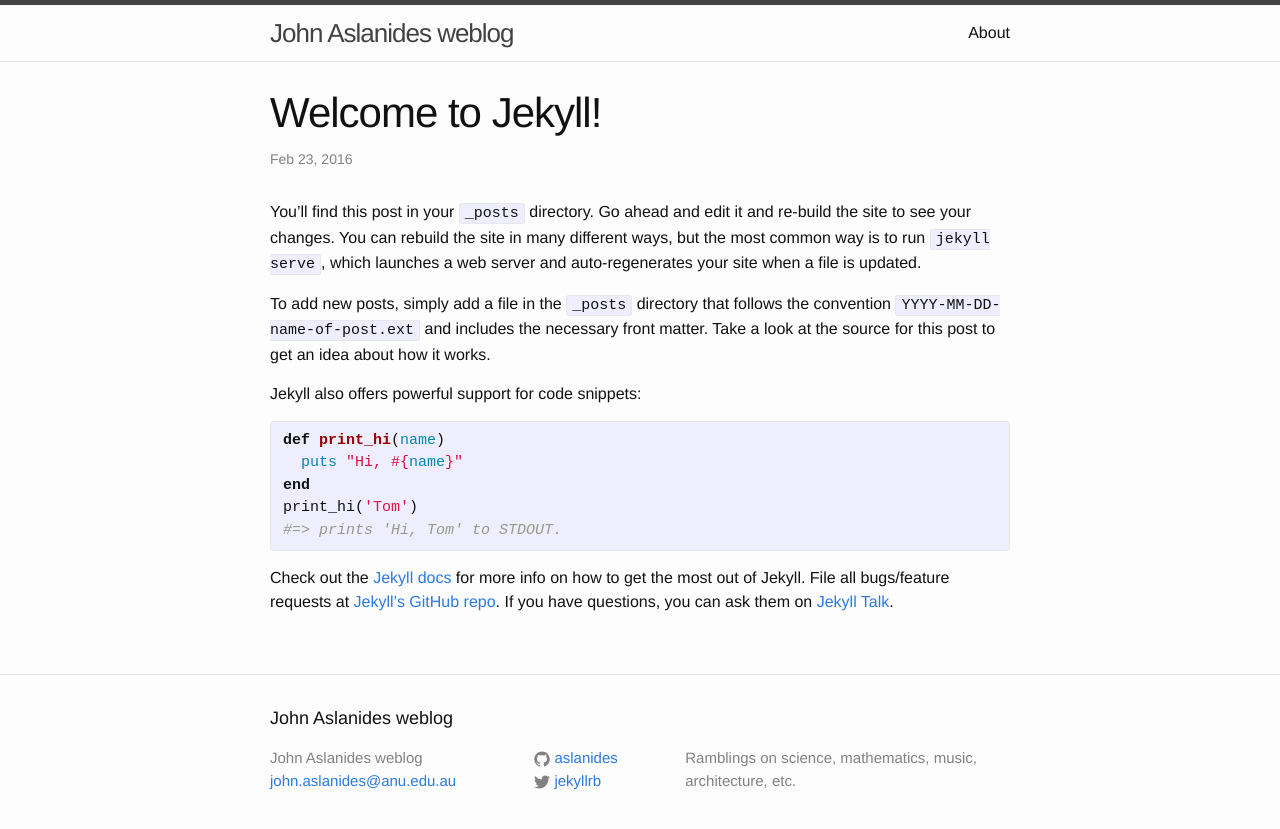
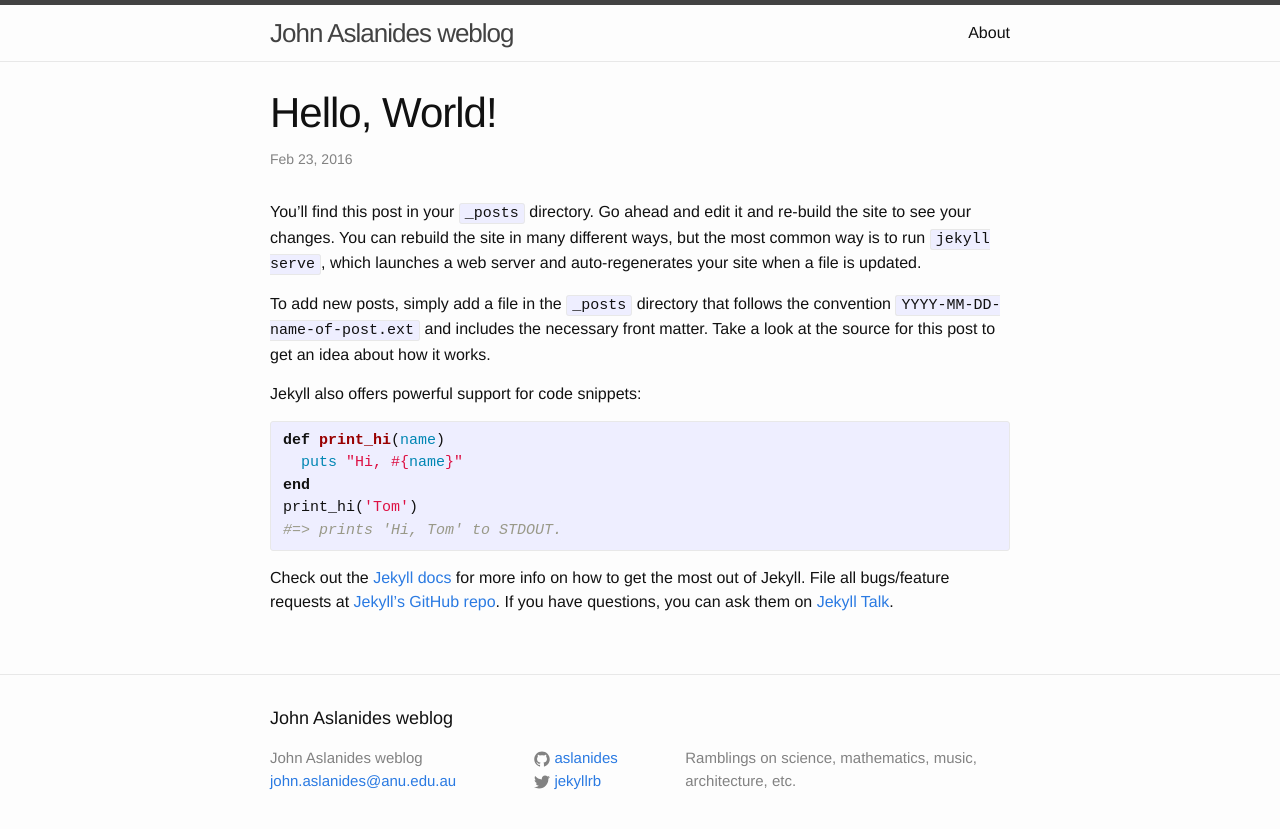
Before and after one commit to aslanides/aslanides.github.io, a Jekyll site: the page built from _posts/2016-02-24-hello-world.markdown, in a window 1280 px wide. Shown: the top 829 px of the page. Built offline with Jekyll 4.4.1, drawn with Linux system fonts in a browser that asks for light colours.

Commit message:
rename post

```diff
--- a/_posts/2016-02-23-welcome-to-jekyll.markdown
+++ b/_posts/2016-02-24-hello-world.markdown
@@ -1,8 +1,8 @@
 ---
 layout: post
-title:  "Welcome to Jekyll!"
+title:  "Hello, World!"
 date:   2016-02-23 18:04:42 +1100
-categories: jekyll update
+categories: helloooo
 ---
 You’ll find this post in your `_posts` directory. Go ahead and edit it and re-build the site to see your changes. You can rebuild the site in many different ways, but the most common way is to run `jekyll serve`, which launches a web server and auto-regenerates your site when a file is updated.
 
```
